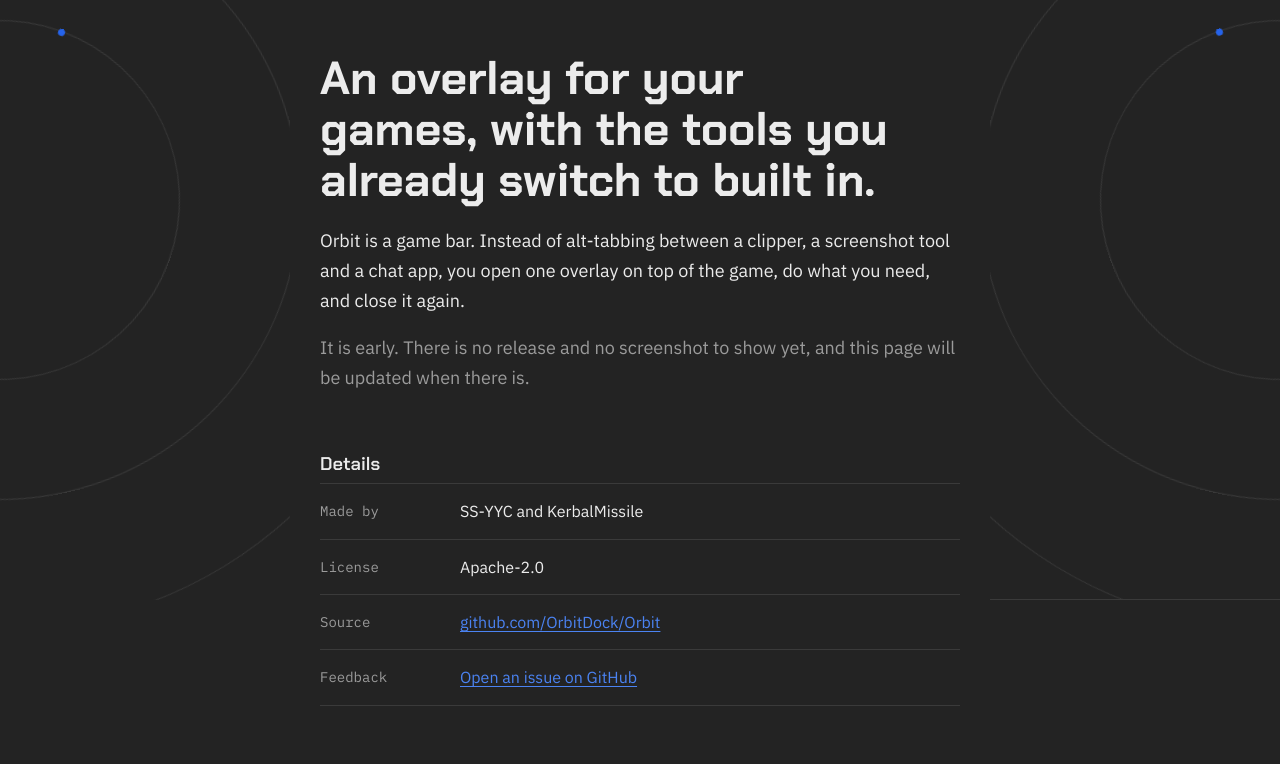
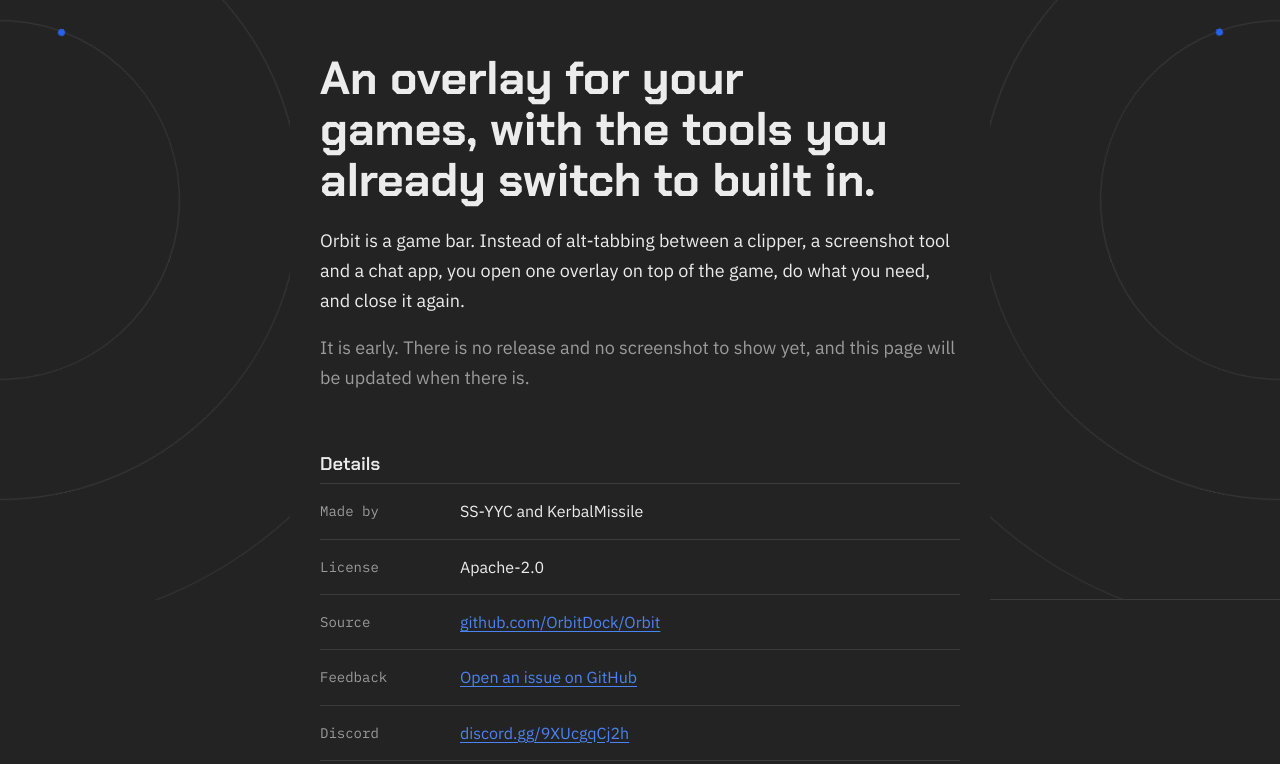
Before and after one commit to OrbitDock/orbitdock.github.io, a plain HTML site: page index.html in a window 1280 px wide. Shown: the part 200-964 px from the top of the page. Drawn offline with Linux system fonts and the light colour scheme.

Commit message:
feat: Add Discord button

```diff
--- a/index.html
+++ b/index.html
@@ -96,6 +96,7 @@
     <div class="r"><dt>License</dt><dd>Apache-2.0</dd></div>
     <div class="r"><dt>Source</dt><dd><a href="https://github.com/OrbitDock/Orbit" target="_blank" rel="noopener">github.com/OrbitDock/Orbit</a></dd></div>
     <div class="r"><dt>Feedback</dt><dd><a href="https://github.com/OrbitDock/Orbit/issues" target="_blank" rel="noopener">Open an issue on GitHub</a></dd></div>
+    <div class="r"><dt>Discord</dt><dd><a href="https://discord.gg/9XUcgqCj2h" target="_blank" rel="noopener">discord.gg/9XUcgqCj2h</a></dd></div>
   </dl>
 
   <footer>
```
